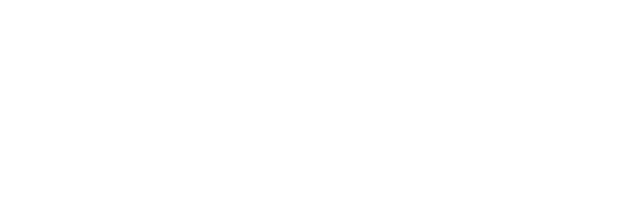
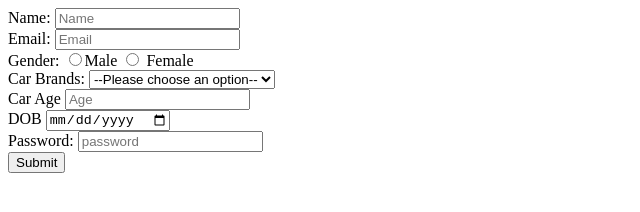
Before and after one commit to acciojob/car-insurance-form-ShrishtiSingh2211, a website: page main.html in a window 1280 px wide. Shown: the whole page, without its empty margins (0-640 px from the left). Drawn offline with Linux system fonts and the light colour scheme.

Commit message:
created a submission

```diff
--- a/main.html
+++ b/main.html
@@ -7,6 +7,31 @@
 </head>
 
 <body>
+	<form action="#" method="post">
+		<label for="name">Name:</label>
+        <input type="text" id="name" name="name" placeholder="Name" required><br/>
+		<label for="email" >Email:</label>
+		<input type="Email" id="email" name="email" placeholder="Email" required><br/>
+		<label for="gender">Gender:</label>
+		<input type="radio" id="gender_m" name="gender" required><lable >Male</lable>
+        <input type="radio" id="gender_f" name="gender"required> <lable >Female</lable><br/>
+		<label for="cars">Car Brands:</label>
+		<select id="cars">
+			<option value="">--Please choose an option--</option>
+			<option>BMW</option>
+			<option>Tata punch</option>
+			<option>xylo</option>
+			<option>Audi</option>
+			<option>fortuner</option>
+			<option>wegenar</option></select><br/>
+		<label for="age"> Car Age</label>
+		<input type="number" id="carage" name="age" placeholder="Age" required><br/>
+		<label for="dob">DOB</label>
+		<input type="date" id="dop" name="dob" required><br/>
+		<label for="password">Password:</label>
+		<input type="password" id="password" name="password" placeholder="password" required><br/>
+		<button type="submit">Submit</button>
+	</form>
 	<!-- the entire body must be written by student -->
     <script type="text/javascript" src="./script.js">
 </script>
```
